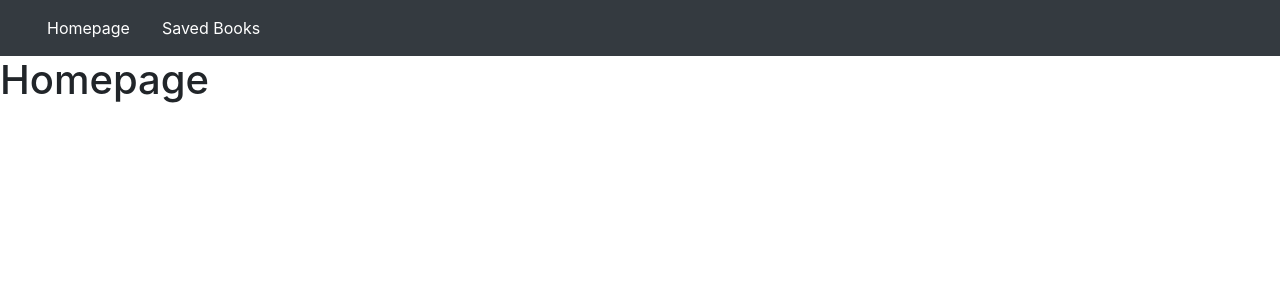
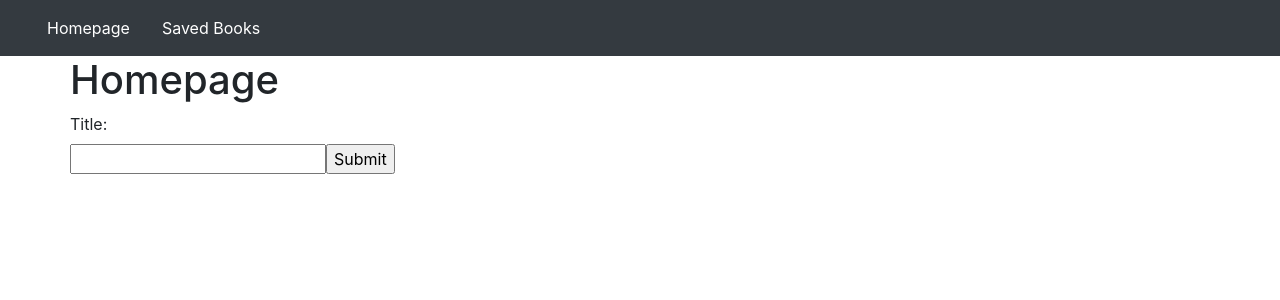
Before and after one commit to abbynf/book-search, a React (Create React App) app in the folder client/: page / in a window 1280 px wide. Shown: the top 300 px of the page. Built offline with nearby package versions, Linux system fonts and the light colour scheme.

Commit message:
added search for book title function

```diff
--- a/client/package.json
+++ b/client/package.json
@@ -6,6 +6,7 @@
     "@testing-library/jest-dom": "^5.11.8",
     "@testing-library/react": "^11.2.2",
     "@testing-library/user-event": "^12.6.0",
+    "axios": "^0.21.1",
     "bootstrap": "^4.5.3",
     "react": "^17.0.1",
     "react-dom": "^17.0.1",
--- a/client/src/pages/Homepage.js
+++ b/client/src/pages/Homepage.js
@@ -1,9 +1,37 @@
 import React, { Component } from 'react';
+import API from './../utils/API';
 
 class Homepage extends Component {
 
+    state = {
         // State to manage the search bar input
+        title: "",
         // State to manage the search results
+        searchResults: {}
+    }
+
+
+
+
+
+    // Store search bar text input in state
+    handleInputChange = (event) => {
+        const text = event.target.value;
+        console.log(this.state);
+
+
+        // Updating the input's state
+        this.setState({
+            title: text
+        });
+    }
+
+    handleSubmitClick = (event) => {
+        event.preventDefault();
+        API.searchTitle(this.state.title)
+        .then(res=> console.log(res))
+        .catch(err => console.log(err))
+    }
 
     // Function to fetch API results on click
     // store results in state
@@ -11,11 +39,31 @@ class Homepage extends Component {
     render() {
         return (
             <div>
+                <div className="container">
+
+                    <div className="row">
+
                         <h1>Homepage</h1>
                         {/* Header component */}
+                    </div>
+
+                    <form>
+                        <div className="row">
+
                             {/* Search bar */}
+                            <label htmlFor="title">Title:</label>
+                        </div>
+                        <div className="row">
+                            <input type="text" name="title" id="title" onChange={this.handleInputChange} />
+
                             {/* Search button */}
+                            <input type="submit" value="Submit" onClick={this.handleSubmitClick}/>
+                        </div>
+
+                    </form>
+
                     {/* Component for search results */}
+                </div>
             </div>
         )
     }
--- a/client/src/pages/Saved.js
+++ b/client/src/pages/Saved.js
@@ -7,6 +7,7 @@ class Saved extends Component {
     // component did mount hook that fetchs database for saved books
         // store in state
     componentDidMount(){
+        // change function to util function
         async function fetchSavedBooks() {
             try {
                 const response = await fetch('/api/books');
--- /dev/null
+++ b/client/src/utils/API.js
@@ -0,0 +1,8 @@
+import axios from 'axios';
+
+export default {
+    searchTitle: function(title) {
+        const url = "https://www.googleapis.com/books/v1/volumes?q=" + title;
+        return axios.get(url)
+    }
+};
```
Also changed, not shown: 1 other file (tests, documents, lock files or other folders). Lines whose indentation alone changed are shown as unchanged.
